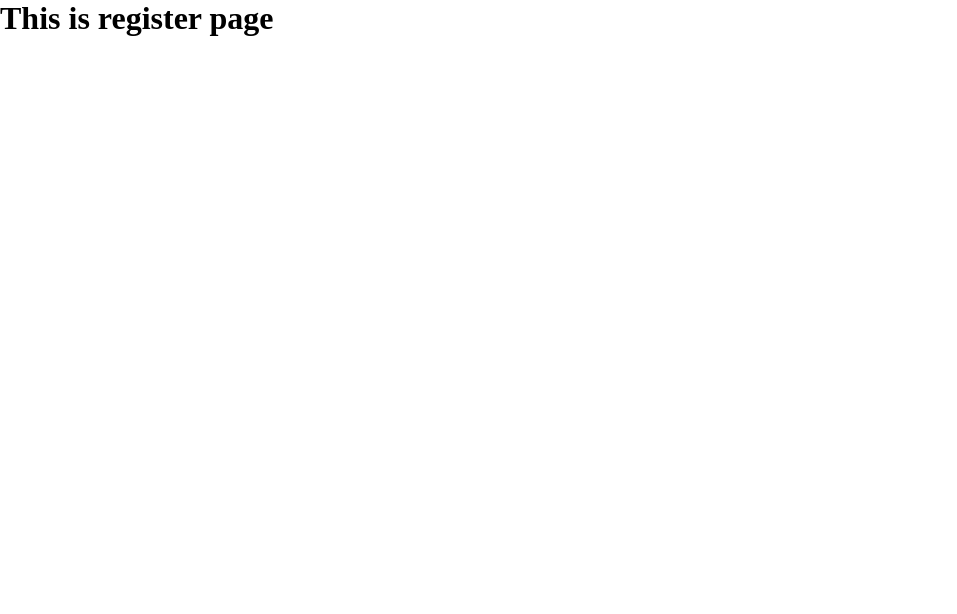
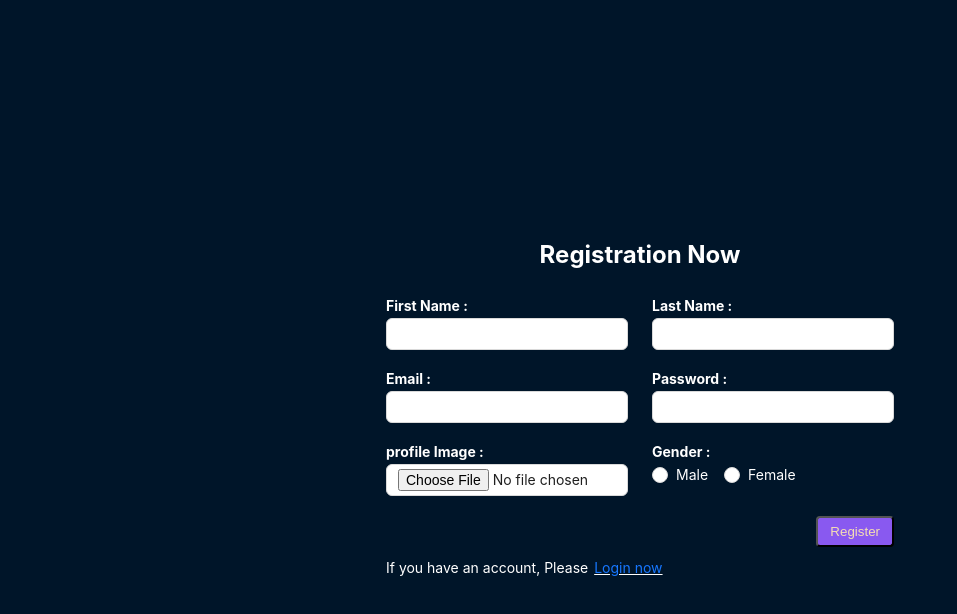
Before and after one commit to Sayedfarabi/BMS-client, a React (Vite) app: page /register in a window 1280 px wide. Shown: the top 614 px of the page, without its empty margins (0-957 px from the left). Built offline with nearby package versions, Linux system fonts and the light colour scheme.

Commit message:
login and register page design done

```diff
--- a/package.json
+++ b/package.json
@@ -10,13 +10,15 @@
     "preview": "vite preview"
   },
   "dependencies": {
+    "@hookform/resolvers": "^3.3.4",
     "@reduxjs/toolkit": "^2.1.0",
     "antd": "^5.13.2",
     "react": "^18.2.0",
     "react-dom": "^18.2.0",
     "react-hook-form": "^7.49.3",
     "react-redux": "^9.1.0",
-    "react-router-dom": "^6.21.3"
+    "react-router-dom": "^6.21.3",
+    "zod": "^3.22.4"
   },
   "devDependencies": {
     "@types/react": "^18.2.43",
--- a/src/components/form/BMSForm.tsx
+++ b/src/components/form/BMSForm.tsx
@@ -6,14 +6,17 @@ type TBMSProps = {
   onSubmit: any;
   btn: string;
   children: React.ReactNode;
+  defaultValues?: Record<string, any>;
 };
 
-const BMSForm = ({ onSubmit, btn, children }: TBMSProps) => {
-  const methods = useForm();
+const BMSForm = ({ onSubmit, btn, children, defaultValues }: TBMSProps) => {
+  const methods = useForm({ defaultValues });
+
   return (
     <FormProvider {...methods}>
       <form onSubmit={methods.handleSubmit(onSubmit)}>
         {children}
+        <div style={{ textAlign: "right" }}>
           <button
             style={{
               padding: "6px 12px",
@@ -26,6 +29,7 @@ const BMSForm = ({ onSubmit, btn, children }: TBMSProps) => {
           >
             {btn}
           </button>
+        </div>
       </form>
     </FormProvider>
   );
--- /dev/null
+++ b/src/components/form/BMSRadio.tsx
@@ -0,0 +1,58 @@
+import { Radio } from "antd";
+import { Controller, useFormContext } from "react-hook-form";
+
+type TInputProps = {
+  name: string;
+  label?: string;
+  textColor: string;
+  options: Array<string>;
+  isRequired: boolean | string;
+};
+
+const BMSRadio = ({
+  name,
+  label,
+  isRequired,
+  textColor,
+  options,
+}: TInputProps) => {
+  const {
+    formState: { errors },
+  } = useFormContext();
+  return (
+    <div style={{ marginBottom: "20px" }}>
+      {label ? (
+        <label
+          style={{ marginBottom: "4px", display: "block", fontWeight: "bold" }}
+        >
+          {label} :
+        </label>
+      ) : null}
+      <Controller
+        name={name}
+        rules={{ required: isRequired }}
+        render={({ field }) => {
+          return (
+            <div>
+              {/* <Input {...field} type={type} name={name} id={name} /> */}
+              <Radio.Group {...field} name={name} id={name}>
+                {options.map((item) => {
+                  return (
+                    <Radio key={item} style={{ color: textColor }} value={item}>
+                      {item}
+                    </Radio>
+                  );
+                })}
+              </Radio.Group>
+              {errors[name] && (
+                <p style={{ color: "red", fontSize: "12px" }}>{isRequired}</p>
+              )}
+            </div>
+          );
+        }}
+      />
+    </div>
+  );
+};
+
+export default BMSRadio;
--- a/src/pages/Login.tsx
+++ b/src/pages/Login.tsx
@@ -1,6 +1,7 @@
-import { Row } from "antd";
+import { Col, Row } from "antd";
 import BMSForm from "../components/form/BMSForm";
 import BMSInput from "../components/form/BMSInput";
+import { NavLink } from "react-router-dom";
 
 const Login = () => {
   const onSubmit = (data: FormData) => {
@@ -9,21 +10,56 @@ const Login = () => {
   return (
     <section style={{ background: "#001529", color: "white" }}>
       <Row justify="center" align="middle" style={{ minHeight: "100vh" }}>
+        <div>
+          <div style={{ margin: "28px 0px" }}>
+            <h1
+              style={{
+                textAlign: "center",
+                fontWeight: "bold",
+                fontSize: "1.5rem",
+              }}
+            >
+              Login Now
+            </h1>
+          </div>
           <BMSForm onSubmit={onSubmit} btn={"Login"}>
+            <Row gutter={24}>
+              <Col span={24}>
                 <BMSInput
                   name={"email"}
                   type={"text"}
                   label={"Email"}
                   isRequired="required"
                 />
+              </Col>
+            </Row>
 
+            <Row gutter={24}>
+              <Col span={24}>
                 <BMSInput
                   name={"password"}
                   type={"password"}
                   label={"Password"}
                   isRequired
                 />
+              </Col>
+            </Row>
           </BMSForm>
+          <div style={{ margin: "12px 0px" }}>
+            <p>
+              Haven't your account? Please
+              <span
+                style={{
+                  textDecoration: "underline",
+                  cursor: "pointer",
+                  margin: "0px 6px",
+                }}
+              >
+                <NavLink to={"/register"}>Register now</NavLink>
+              </span>
+            </p>
+          </div>
+        </div>
       </Row>
     </section>
   );
--- a/src/pages/Register.tsx
+++ b/src/pages/Register.tsx
@@ -1,8 +1,112 @@
+import { Col, Row } from "antd";
+import BMSForm from "../components/form/BMSForm";
+import BMSInput from "../components/form/BMSInput";
+import BMSRadio from "../components/form/BMSRadio";
+import { NavLink } from "react-router-dom";
+
 const Register = () => {
+  const onSubmit = (data: FormData) => {
+    console.log(data);
+  };
   return (
-    <div>
-      <h1>This is register page</h1>
-    </div>
+    <section
+      style={{ background: "#001529", color: "white", padding: "0px 20px" }}
+    >
+      <Row justify="center" align="middle" style={{ minHeight: "100vh" }}>
+        <div>
+          <div style={{ margin: "28px 0px" }}>
+            <h1
+              style={{
+                textAlign: "center",
+                fontWeight: "bold",
+                fontSize: "1.5rem",
+              }}
+            >
+              Registration Now
+            </h1>
+          </div>
+
+          <BMSForm onSubmit={onSubmit} btn={"Register"}>
+            <Row gutter={24}>
+              <Col span={12}>
+                <BMSInput
+                  name={"firstName"}
+                  type={"text"}
+                  label={"First Name"}
+                  isRequired="required"
+                />
+              </Col>
+
+              <Col span={12}>
+                <BMSInput
+                  name={"lastName"}
+                  type={"text"}
+                  label={"Last Name"}
+                  isRequired="required"
+                />
+              </Col>
+            </Row>
+
+            <Row gutter={24}>
+              <Col span={12}>
+                <BMSInput
+                  name={"email"}
+                  type={"text"}
+                  label={"Email"}
+                  isRequired="required"
+                />
+              </Col>
+
+              <Col span={12}>
+                <BMSInput
+                  name={"password"}
+                  type={"password"}
+                  label={"Password"}
+                  isRequired="required"
+                />
+              </Col>
+            </Row>
+
+            <Row gutter={24}>
+              <Col span={12} style={{ color: "white" }}>
+                <BMSInput
+                  name={"profileImage"}
+                  type={"file"}
+                  label={"profile Image"}
+                  isRequired
+                />
+              </Col>
+
+              <Col span={12} style={{ color: "white" }}>
+                <BMSRadio
+                  name={"gender"}
+                  // type={"text"}
+                  label={"Gender"}
+                  textColor="white"
+                  options={["Male", "Female"]}
+                  isRequired="required"
+                />
+              </Col>
+            </Row>
+          </BMSForm>
+
+          <div style={{ margin: "12px 0px" }}>
+            <p>
+              If you have an account, Please
+              <span
+                style={{
+                  textDecoration: "underline",
+                  cursor: "pointer",
+                  margin: "0px 6px",
+                }}
+              >
+                <NavLink to={"/login"}>Login now</NavLink>
+              </span>
+            </p>
+          </div>
+        </div>
+      </Row>
+    </section>
   );
 };
 
```
Also changed, not shown: 1 other file (tests, documents, lock files or other folders). Lines whose indentation alone changed are shown as unchanged.
